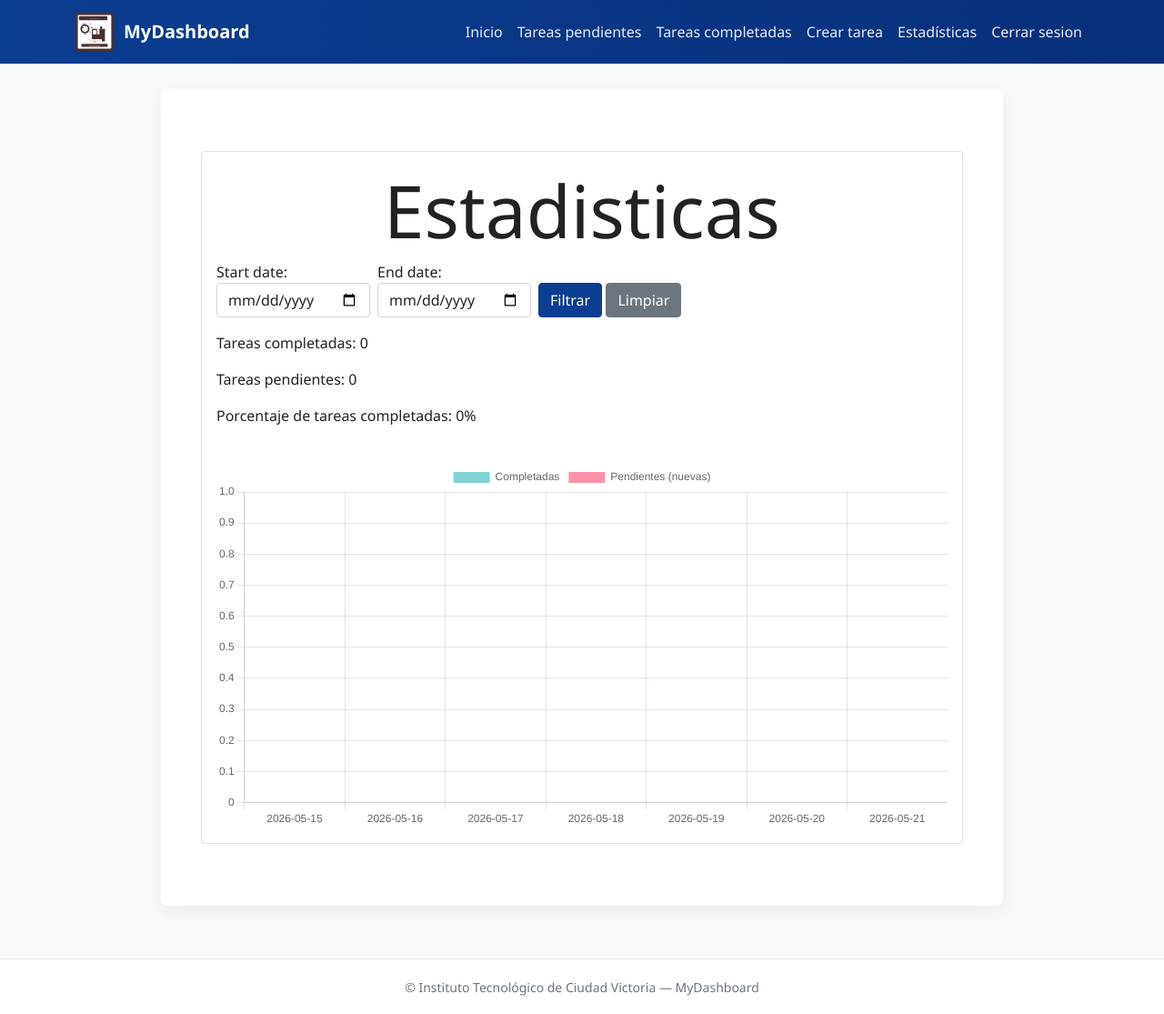
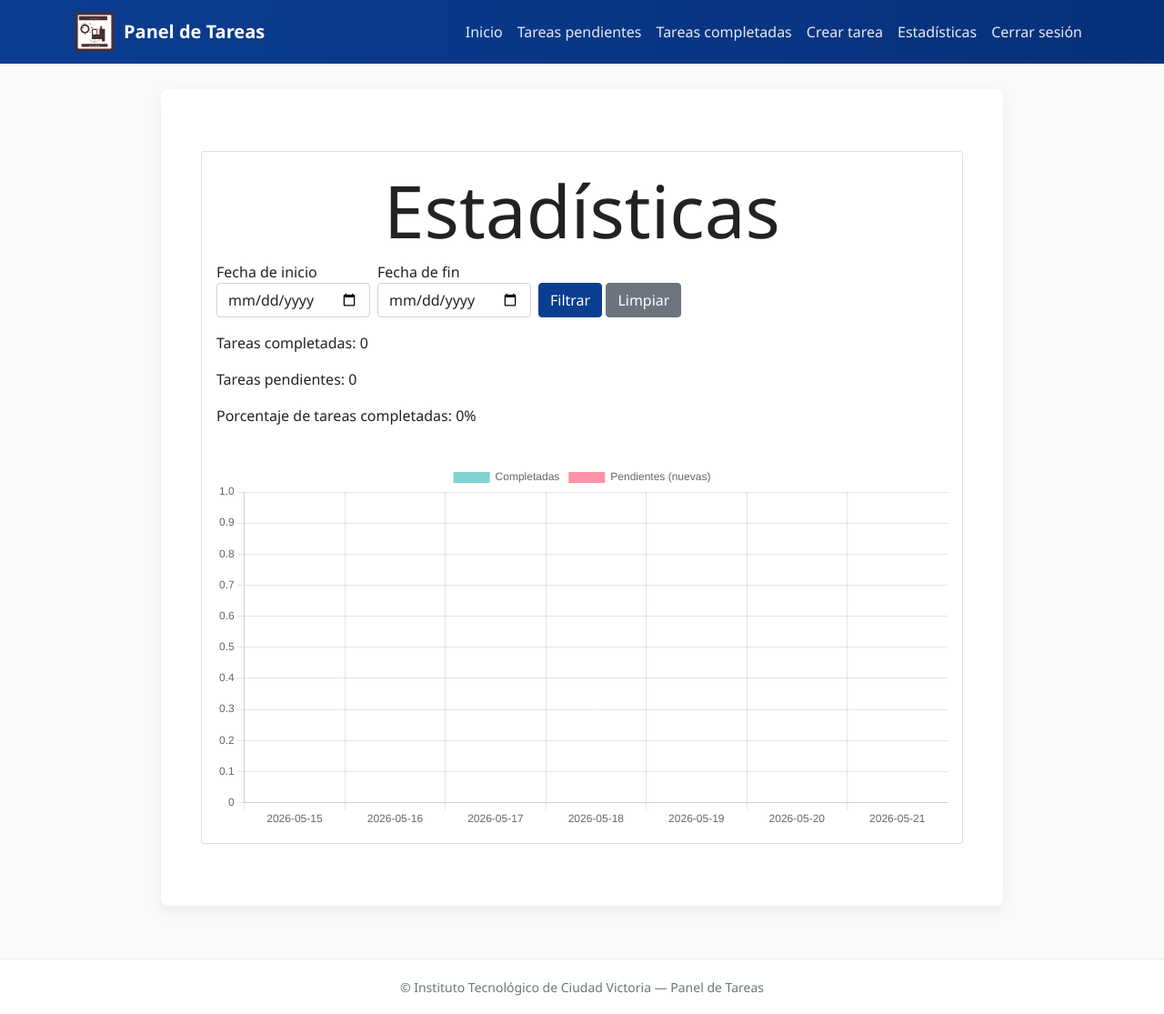
Before and after one commit to JoseAlvarado28/ProCN, a Django app: page /stats/ in a window 1280 px wide. Shown: the whole page at 91% size. Run offline with Django 5.2, Linux system fonts and the light colour scheme; the visitor is signed in with stand-in values (Sample User, id 1); data that the repository does not hold is empty.

Commit message:
Actualizacion buenarda2

```diff
--- a/djangocrud/settings.py
+++ b/djangocrud/settings.py
@@ -100,6 +100,7 @@ AUTH_PASSWORD_VALIDATORS = [
 ]
 
 
+
 # Internationalization
 # https://docs.djangoproject.com/en/5.2/topics/i18n/
 
--- a/tasks/templates/base.html
+++ b/tasks/templates/base.html
@@ -4,7 +4,7 @@
 <head>
     <meta charset="UTF-8">
     <meta name="viewport" content="width=device-width, initial-scale=1.0">
-    <title>MyDashboard - ITCV</title>
+    <title>Panel de Tareas - ITCV</title>
     <link href="https://cdn.jsdelivr.net/npm/bootstrap@5.0.2/dist/css/bootstrap.min.css" rel="stylesheet"
         integrity="sha384-EVSTQN3/azprG1Anm3QDgpJLIm9Nao0Yz1ztcQTwFspd3yD65VohhpuuCOmLASjC" crossorigin="anonymous">
     {% load static %}
@@ -17,7 +17,7 @@
         <div class="container">
             <a class="navbar-brand" href="/">
                 <img src="{% static 'img/logo.svg' %}" alt="ITCV logo">
-                MyDashboard
+                Panel de Tareas
             </a>
             <button class="navbar-toggler" type="button" data-bs-toggle="collapse" data-bs-target="#navbarNav"
                 aria-controls="navbarNav" aria-expanded="false" aria-label="Toggle navigation">
@@ -31,10 +31,10 @@
                     <li class="nav-item"><a class="nav-link" href="/tasks_completed/">Tareas completadas</a></li>
                     <li class="nav-item"><a class="nav-link" href="/tasks/create">Crear tarea</a></li>
                     <li class="nav-item"><a class="nav-link" href="/stats/">Estadísticas</a></li>
-                    <li class="nav-item"><a class="nav-link" href="/logout/">Cerrar sesion</a></li>
+                    <li class="nav-item"><a class="nav-link" href="/logout/">Cerrar sesión</a></li>
                     {% else %}
                     <li class="nav-item"><a class="nav-link" href="/signup/">Registrarse</a></li>
-                    <li class="nav-item"><a class="nav-link" href="/signin/">Iniciar sesion</a></li>
+                    <li class="nav-item"><a class="nav-link" href="/signin/">Iniciar sesión</a></li>
                     {% endif %}
                 </ul>
             </div>
@@ -54,7 +54,7 @@
 
     <footer class="footer">
         <div class="container text-center">
-            <small class="text-muted">&copy; Instituto Tecnológico de Ciudad Victoria — MyDashboard</small>
+            <small class="text-muted">&copy; Instituto Tecnológico de Ciudad Victoria — Panel de Tareas</small>
         </div>
     </footer>
 
--- a/tasks/templates/home.html
+++ b/tasks/templates/home.html
@@ -4,8 +4,8 @@
 
 <main class="container py-5">
     <section class="card card-body">
-        <h1 class="display-1 text-center">MyDashboard</h1>
-        <p>Bienvenido a MyDashboard — una aplicación simple para gestionar tus tareas diarias. Con esta herramienta
+        <h1 class="display-1 text-center">Panel de Tareas</h1>
+        <p>Bienvenido a Panel de Tareas — una aplicación simple para gestionar tus tareas diarias. Con esta herramienta
             puedes crear tareas, marcarlas como importantes, programarlas para fechas futuras y registrar cuándo se
             completan. Usa el panel de Tareas para ver las tareas activas, la opción de Programar para planificar trabajos
             posteriores y la sección de Estadísticas para comparar tareas completadas frente a pendientes.
@@ -15,7 +15,7 @@
 
             {% else %}
                 <div class="text-center">
-                    <a class="btn btn-dark" href="/signin/">Iniciar Sesion</a>
+                    <a class="btn btn-dark" href="/signin/">Iniciar sesión</a>
                     <a class="btn btn-secondary" href="/signup/">Registrarse</a>
                 </div>
             {% endif %}
--- a/tasks/templates/signin.html
+++ b/tasks/templates/signin.html
@@ -6,7 +6,7 @@
     <div class="row">
         <section class="col-md-4 offset-md-4 mt-5">
             <form method="POST" action="/signin/" class="card card-body">
-                <h1 class="text-center">INICIAR SESION</h1>
+                <h1 class="text-center">INICIAR SESIÓN</h1>
                 {{error}}
 
                 {% csrf_token %}
--- a/tasks/templates/signup.html
+++ b/tasks/templates/signup.html
@@ -30,7 +30,7 @@
                     </div>
                 </div>
                 <div class="mb-3">
-                    <label for="password2">Confrimar Contraseña: </label>
+                    <label for="password2">Confirmar Contraseña: </label>
                     <div class="input-group">
                         <input type="password" name="password2" id="password2" class="form-control" placeholder="Confirmar Contraseña" required>
                         <button class="btn btn-outline-secondary" type="button" id="togglePassword2" aria-label="Mostrar contraseña">
--- a/tasks/templates/stats.html
+++ b/tasks/templates/stats.html
@@ -4,14 +4,14 @@
 
 <main class="container py-5">
     <section class="card card-body">
-        <h1 class="display-1 text-center">Estadisticas</h1>
+        <h1 class="display-1 text-center">Estadísticas</h1>
         <form id="filterForm" method="get" class="row g-2 mb-3">
             <div class="col-auto">
-                {{ form.start_date.label_tag }}
+                <label for="id_start_date">Fecha de inicio</label>
                 {{ form.start_date }}
             </div>
             <div class="col-auto">
-                {{ form.end_date.label_tag }}
+                <label for="id_end_date">Fecha de fin</label>
                 {{ form.end_date }}
             </div>
             <div class="col-auto align-self-end">
```
